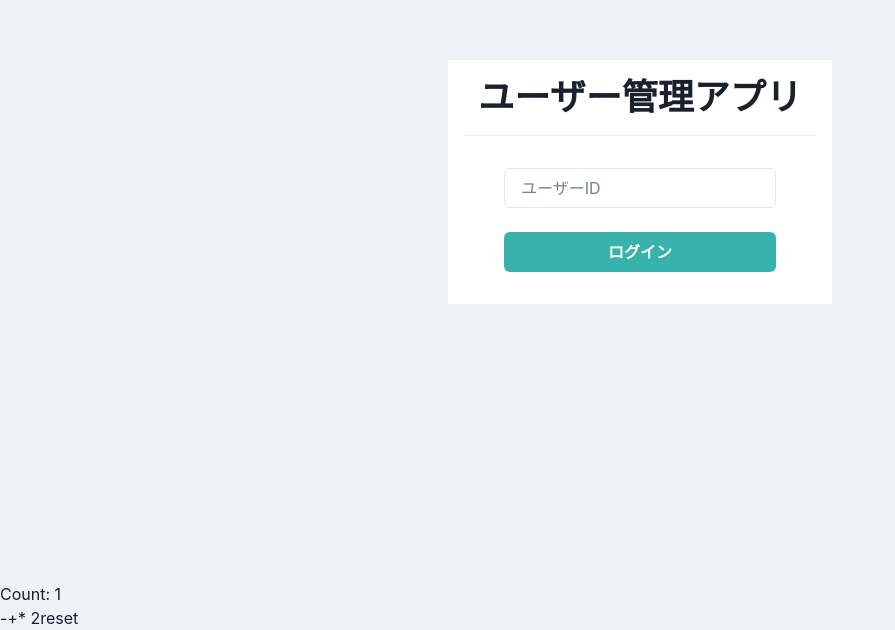
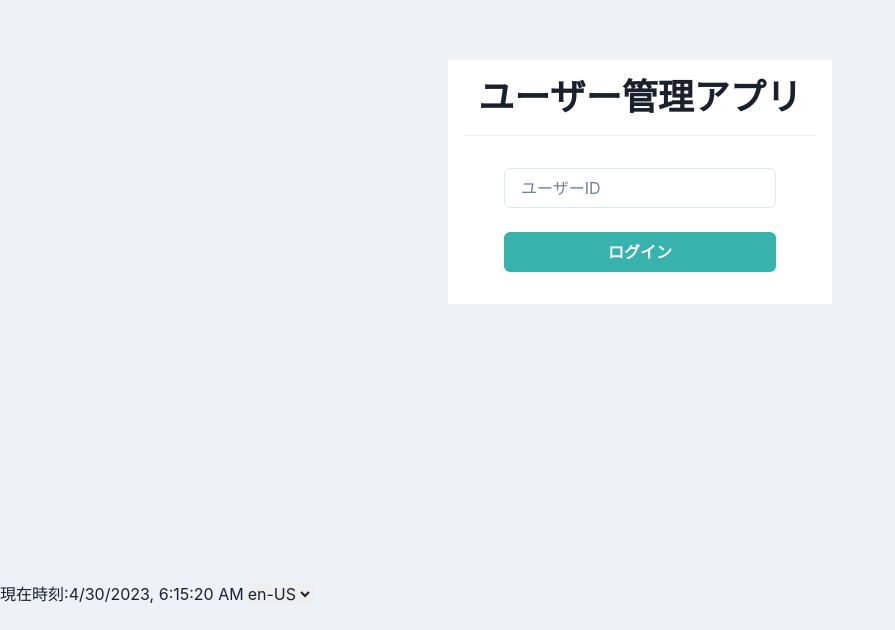
Before and after one commit to JunichiroKohari/react-play, a React (Create React App) app: page / in a window 1280 px wide. Shown: the part 218-848 px from the top of the page, without its empty margins (0-895 px from the left). After the commit the page ends 824 px from the top, so only its background shows below. Built offline with nearby package versions, Linux system fonts and the light colour scheme.

Commit message:
useEffect useLayoutEffect

```diff
--- a/src/App.tsx
+++ b/src/App.tsx
@@ -3,8 +3,8 @@ import { BrowserRouter } from 'react-router-dom';
 
 import theme from './theme/theme';
 import './App.css';
-import { Counter } from './components/atoms/Counter';
 import { Router } from './router/Router';
+import { Clock } from './components/atoms/Clock';
 
 function App() {
   return (
@@ -13,7 +13,7 @@ function App() {
         <BrowserRouter>
           <Router />
         </BrowserRouter>
-        <Counter initialValue={1} />
+        <Clock />
       </ChakraProvider>
     </div>
   );
--- /dev/null
+++ b/src/components/atoms/Clock.tsx
@@ -0,0 +1,63 @@
+import React, { useEffect, useLayoutEffect, useState } from "react"
+
+const UPDATE_CYCLE = 1000
+
+const KEY_LOCALE = 'KEY_LOCALE'
+
+enum Locale {
+  US = 'en-US',
+  JP = 'ja-JP',
+}
+
+const getLocaleFromString = (text: string) => {
+  switch (text) {
+    case Locale.US:
+      return Locale.US
+    case Locale.JP:
+      return Locale.JP
+    default:
+      return Locale.US
+  }
+}
+
+export const Clock = () => {
+  const [timestamp, setTimestamp] = useState(new Date())
+  const [locale, setLocale] = useState(Locale.US)
+
+  useEffect(() => {
+    const timer = setInterval(() => {
+      setTimestamp(new Date())
+    }, UPDATE_CYCLE)
+
+    return () => {
+      clearInterval(timer)
+    }
+  }, [])
+
+  useLayoutEffect(() => {
+    const savedLocale = localStorage.getItem(KEY_LOCALE)
+    if (savedLocale !== null) {
+      setLocale(getLocaleFromString(savedLocale))
+    }
+  }, [])
+
+  useEffect(() => {
+    localStorage.setItem(KEY_LOCALE, locale)
+  }, [locale])
+
+  return (
+    <div>
+      <p>
+        <span id="current-time-label">現在時刻</span>
+        <span>:{timestamp.toLocaleString(locale)}</span>
+        <select
+          value={locale}
+          onChange={(e) => setLocale(getLocaleFromString(e.target.value))}
+        >
+          <option value={Locale.US}>{Locale.US}</option>
+          <option value={Locale.JP}>{Locale.JP}</option>
+        </select>
+      </p>
+    </div>
+  )
+}
```
